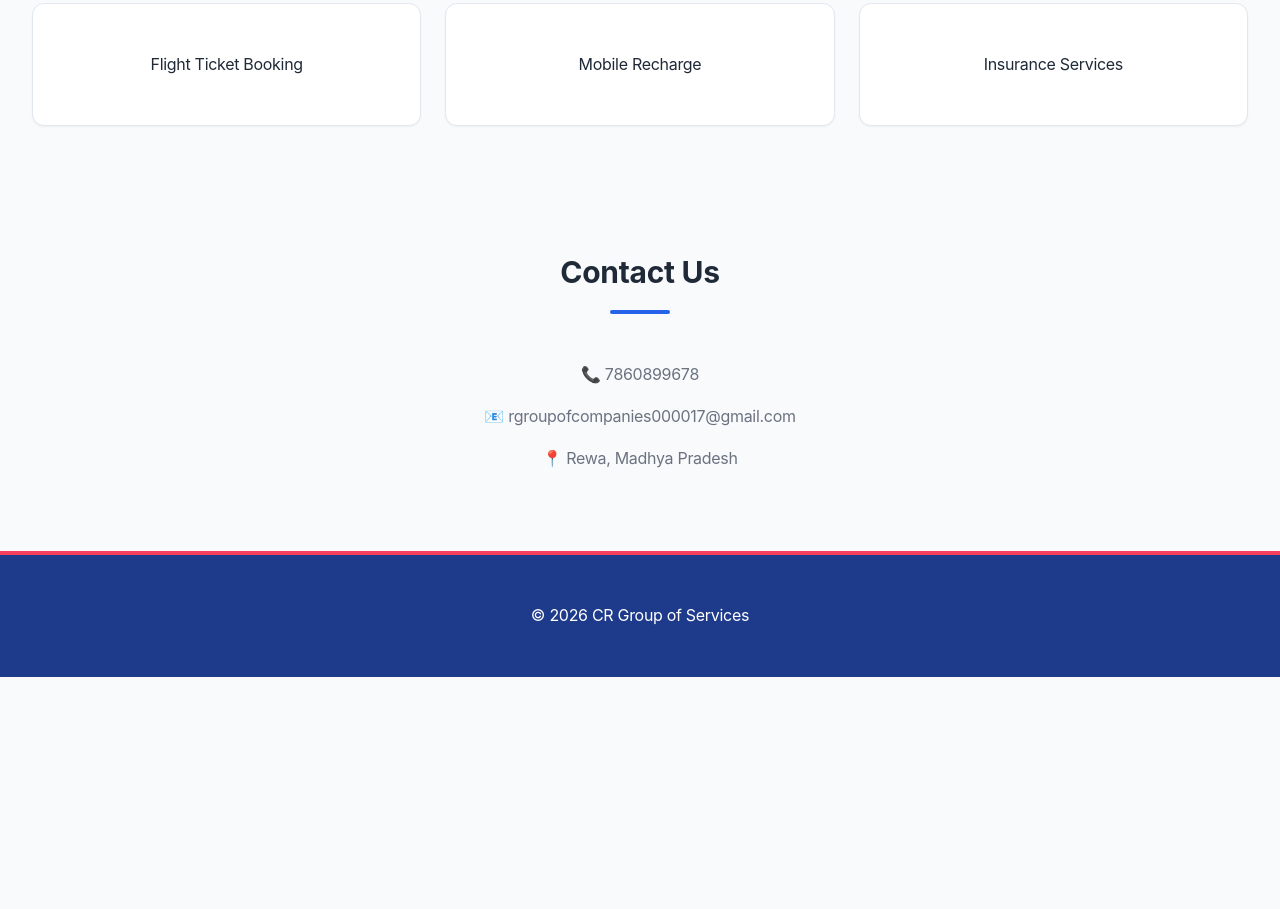
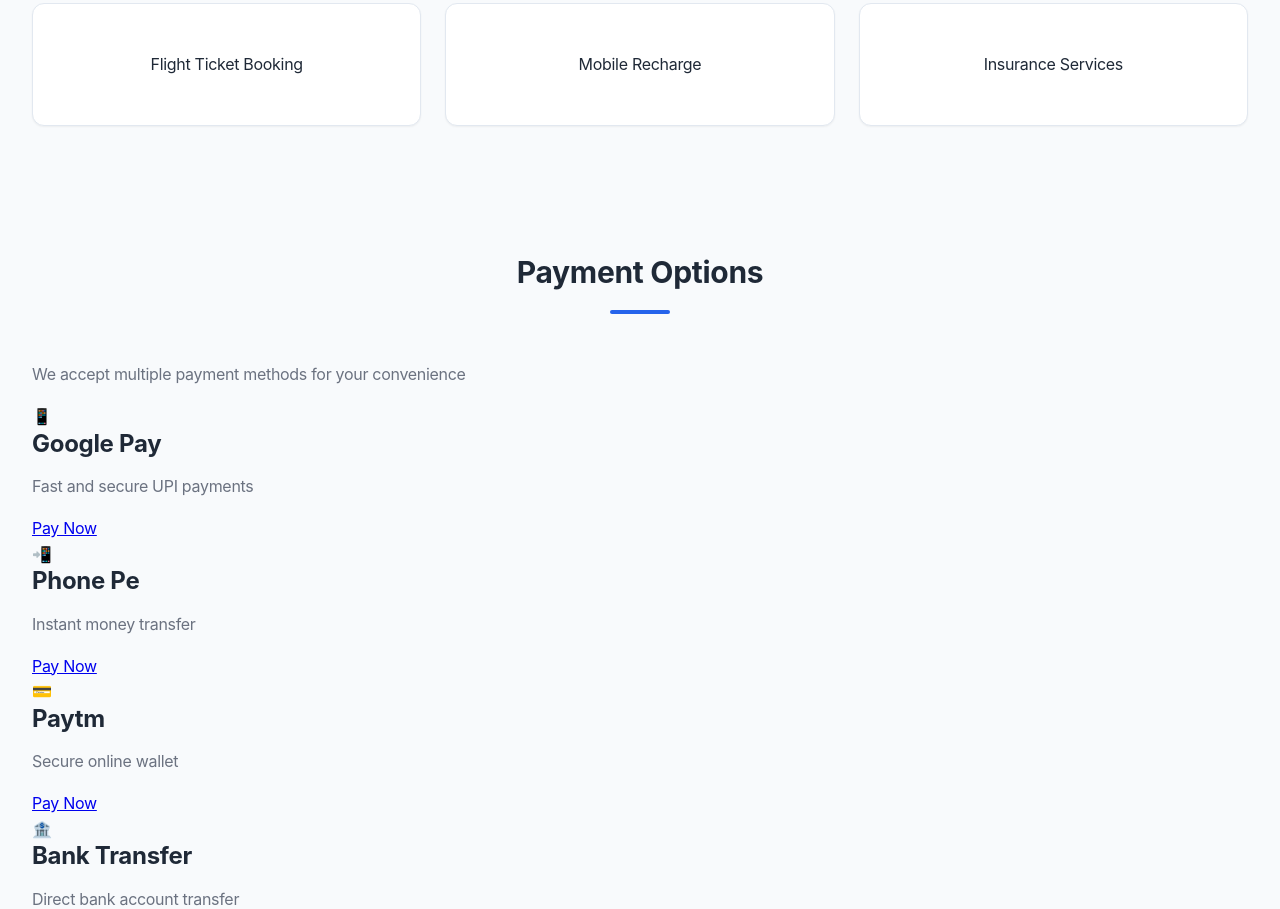
Before and after one commit to Crgrou/crgroupofservices.in, a plain HTML site: page index.html in a window 1280 px wide. Shown: the part 1891-2800 px from the top of the page. Before the commit the page ends 2568 px from the top, so only its background shows below. Drawn offline with Linux system fonts and the light colour scheme.

Commit message:
Add payment options section to the website

```diff
--- a/index.html
+++ b/index.html
@@ -20,6 +20,7 @@
         <a href="#">Home</a>
         <a href="#about">About</a>
         <a href="#services">Services</a>
+        <a href="#payment">Payment</a>
         <a href="#contact">Contact</a>
     </nav>
 </header>
@@ -97,6 +98,60 @@
 
 </section>
 
+<section id="payment">
+
+<h2>Payment Options</h2>
+
+<p>We accept multiple payment methods for your convenience</p>
+
+<div class="payment-options">
+
+<div class="payment-box">
+<div class="payment-icon">📱</div>
+<h3>Google Pay</h3>
+<p>Fast and secure UPI payments</p>
+<a href="https://pay.google.com/" class="payment-btn">Pay Now</a>
+</div>
+
+<div class="payment-box">
+<div class="payment-icon">📲</div>
+<h3>Phone Pe</h3>
+<p>Instant money transfer</p>
+<a href="https://www.phonepe.com/" class="payment-btn">Pay Now</a>
+</div>
+
+<div class="payment-box">
+<div class="payment-icon">💳</div>
+<h3>Paytm</h3>
+<p>Secure online wallet</p>
+<a href="https://www.paytm.com/" class="payment-btn">Pay Now</a>
+</div>
+
+<div class="payment-box">
+<div class="payment-icon">🏦</div>
+<h3>Bank Transfer</h3>
+<p>Direct bank account transfer</p>
+<a href="#contact" class="payment-btn">Get Details</a>
+</div>
+
+<div class="payment-box">
+<div class="payment-icon">💰</div>
+<h3>Credit/Debit Card</h3>
+<p>Visa, Mastercard, RuPay</p>
+<a href="https://www.visa.co.in/" class="payment-btn">Pay Now</a>
+</div>
+
+<div class="payment-box">
+<div class="payment-icon">💸</div>
+<h3>BHIM UPI</h3>
+<p>National payments interface</p>
+<a href="https://bhim.apl.gov.in/" class="payment-btn">Pay Now</a>
+</div>
+
+</div>
+
+</section>
+
 <section id="contact">
 
 <h2>Contact Us</h2>
```
